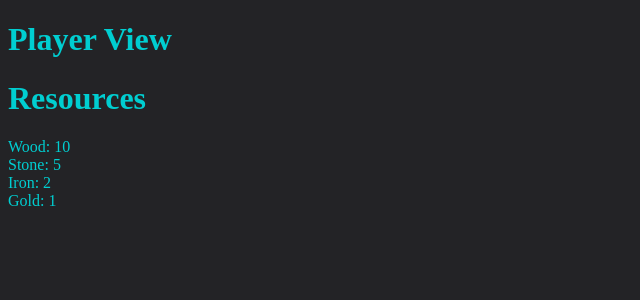
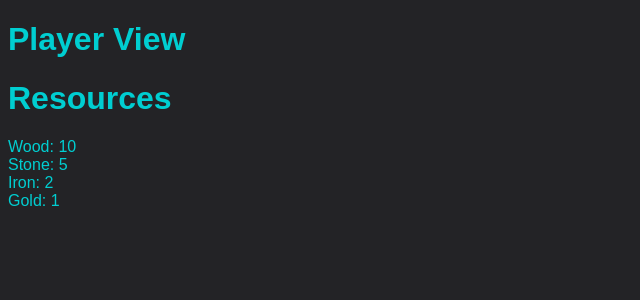
Before and after one commit to filiplindset/DIT568-teaching-megagame, a Vue app: page /player in a window 1280 px wide. Shown: the top 300 px of the page, without its empty margins (0-640 px from the left). Built offline with nearby package versions, Linux system fonts and the light colour scheme.

Commit message:
player view polish

```diff
--- a/src/assets/main.css
+++ b/src/assets/main.css
@@ -12,7 +12,9 @@ body {
 
 .player-view{
   color: darkturquoise;
+  font-family: Arial, sans-serif;
 }
 .resource-list{
   color: darkturquoise;
+  font-family: Arial, sans-serif;
 }
```
